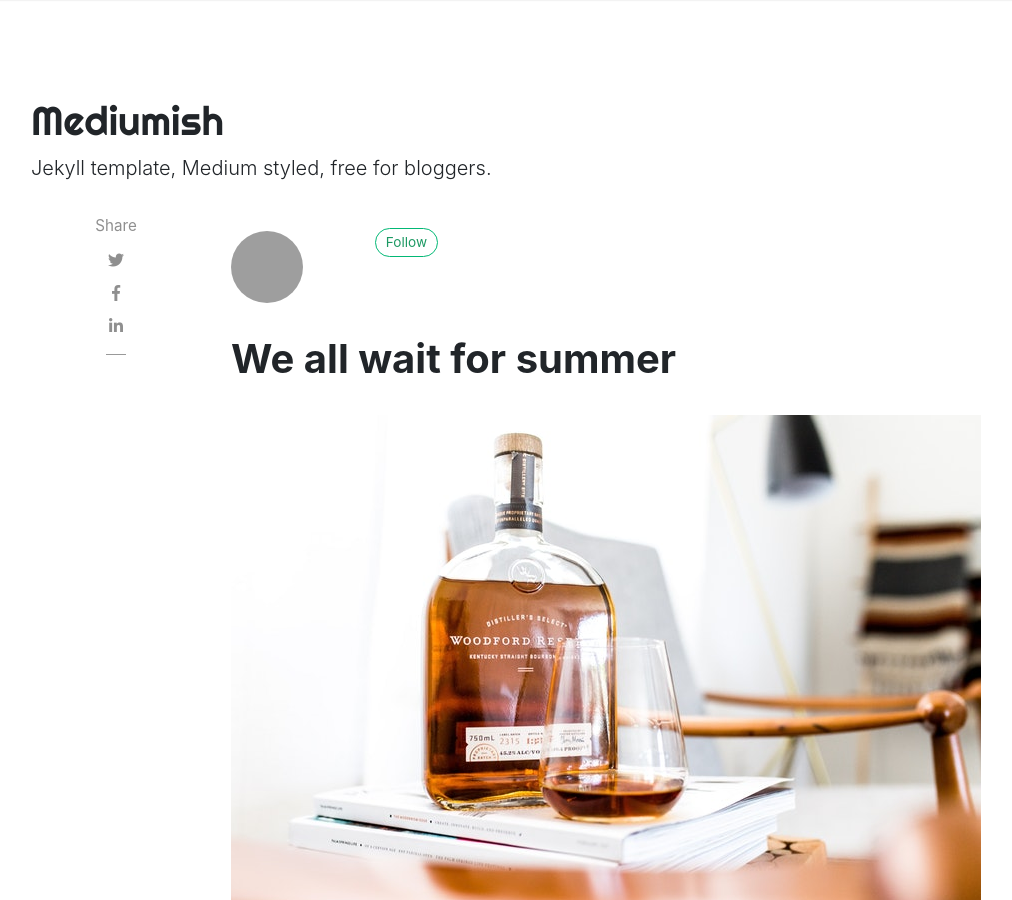
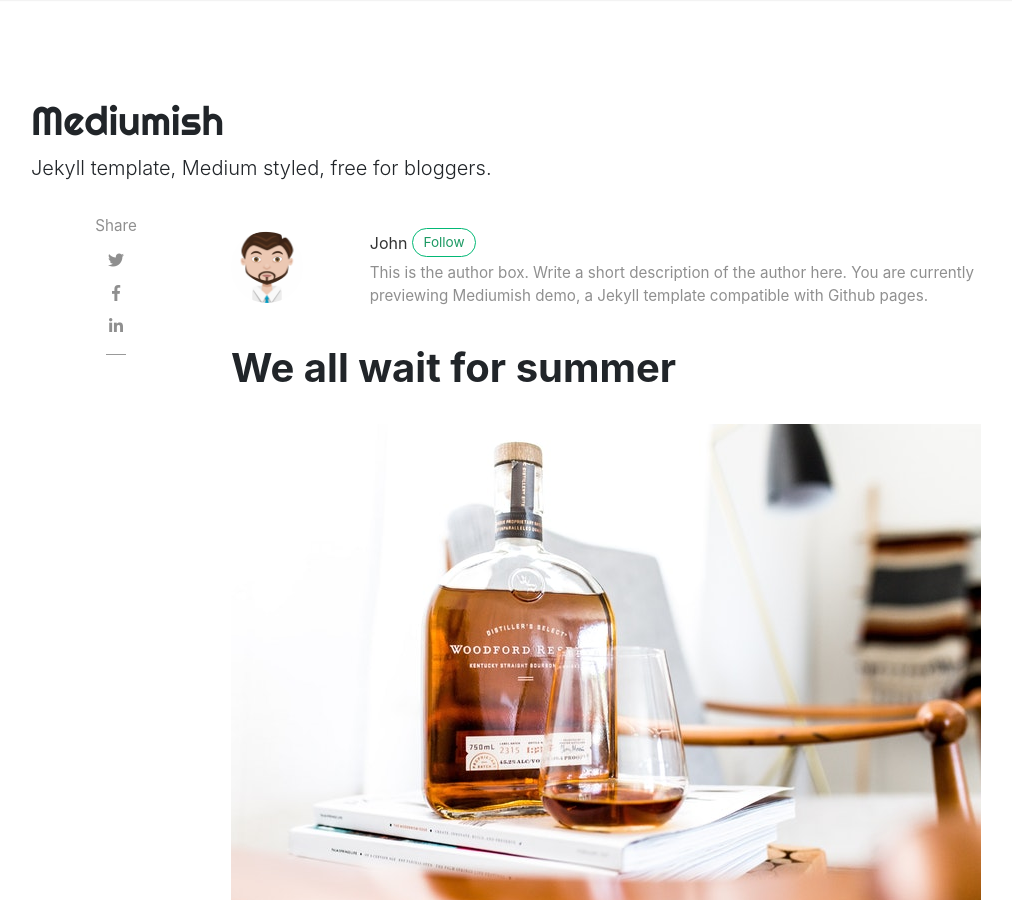
Before and after one commit to z430/z430.github.io, a Jekyll site: the page built from _posts/2018-01-12-we-all-wait-for-summer.md, in a window 1280 px wide and 900 px high. Shown: the whole window, without its empty margins (54-1066 px from the left). Built offline with Jekyll 4.4.1, drawn with Linux system fonts in a browser that asks for light colours; nearby versions of some CDN libraries; comment, search, counter and statistics services are not loaded; grey boxes are pictures that could not be loaded.

Commit message:
update theme

```diff
--- a/_config.yml
+++ b/_config.yml
@@ -4,23 +4,32 @@ title: "Mediumish"
 description: "Jekyll template, Medium styled, free for bloggers."
 logo: 'assets/images/logo.png'
 favicon: 'assets/images/logo.png'
-baseurl: ''
+baseurl: /mediumish-theme-jekyll
 google_analytics: 'UA-46278016-1'
-disqus: 'xxxx'
+disqus: 'demowebsite'
 mailchimp-list: 'https://wowthemes.us11.list-manage.com/subscribe/post?u=8aeb20a530e124561927d3bd8&amp;id=8c3d2d214b'
 include: ["_pages"]
 permalink: /:title/
 
 # Authors
 authors:
-  mays:
-    name: Mays
-    display_name: z430
+  sal:
+    name: Sal
+    display_name: Sal
     gravatar: e56154546cf4be74e393c62d1ae9f9d4
-    email: maystya@gmail.com
-    web: https://www.z430.github.io
-    twitter: https://twitter.com/maystya
-    description: "Writing Blog/Article just for FUN"
+    email: wowthemesnet@gmail.com
+    web: https://www.wowthemes.net
+    twitter: https://twitter.com/wowthemesnet
+    description: "Author of Mediumish, a Bootstrap Medium styled template available for WordPress, HTML, Ghost and Jekyll. You are currently previewing Jekyll template demo."
+  john:
+    name: John
+    display_name: John
+    avatar: 'assets/images/avatar.png'
+    gravatar: b1cc14991db7a456fcd761680bbc8f81
+    email: wowthemesnet@gmail.com
+    web: https://www.wowthemes.net
+    twitter: https://twitter.com/wowthemesnet
+    description: "This is the author box. Write a short description of the author here. You are currently previewing Mediumish demo, a Jekyll template compatible with Github pages."
 
 # Plugins
 plugins:
@@ -54,8 +63,8 @@ kramdown:
 
 # Adsense (change to "enabled" to activate, also your client id and ad slot. Create a new ad unit from your Adsense account to get the slot.)
 adsense: "disabled"
-adsense-data-ad-client: ""
-adsense-data-ad-slot: ""
+adsense-data-ad-client: "ca-pub-3412143450191416"
+adsense-data-ad-slot: "1363087678"
 
 # Lazy Images ("enabled" or "disabled")
 lazyimages: "disabled"
--- a/style.scss
+++ /dev/null
@@ -1,289 +0,0 @@
----
----
-
-//
-// IMPORTS
-//
-
-@import "reset";
-@import "variables";
-// Syntax highlighting @import is at the bottom of this file
-
-/**************/
-/* BASE RULES */
-/**************/
-
-html {
-  font-size: 100%;
-}
-
-body {
-	background: $white;
-  font: 18px/1.4 $helvetica;
-  color: $darkGray;
-}
-
-.container {
-  margin: 0 auto;
-  max-width: 740px;
-  padding: 0 10px;
-  width: 100%;
-}
-
-h1, h2, h3, h4, h5, h6 {
-  font-family: $helveticaNeue;
-  color: $darkerGray;
-  font-weight: bold;
-
-  line-height: 1.7;
-  margin: 1em 0 15px;
-  padding: 0;
-
-  @include mobile {
-    line-height: 1.4;
-  }
-}
-
-h1 {
-  font-size: 30px;
-  a {
-    color: inherit;
-  }
-}
-
-h2 {
-  font-size: 24px;
-}
-
-h3 {
-  font-size: 20px;
-}
-
-h4 {
-  font-size: 18px;
-  color: $gray;
-}
-
-p {
-  margin: 15px 0;
-}
-
-a {
-  color: $blue;
-  text-decoration: none;
-	cursor: pointer;
-  &:hover, &:active {
-    color: $blue;
-  }
-}
-
-ul, ol {
-  margin: 15px 0;
-  padding-left: 30px;
-}
-
-ul {
-  list-style-type: disc;
-}
-
-ol {
-  list-style-type: decimal;
-}
-
-ol ul, ul ol, ul ul, ol ol {
-  margin: 0;
-}
-
-ul ul, ol ul {
-  list-style-type: circle;
-}
-
-em, i {
-  font-style: italic;
-}
-
-strong, b {
-  font-weight: bold;
-}
-
-img {
-  max-width: 100%;
-}
-
-// Fixes images in popup boxes from Google Translate
-.gmnoprint img {
-  max-width: none;
-}
-
-.date {
-  font-style: italic;
-  color: $gray;
-}
-
-// Specify the color of the selection
-::-moz-selection {
-  color: $black;
-  background: $lightGray;
-}
-::selection {
-  color: $black;
-  background: $lightGray;
-}
-
-// Nicolas Gallagher's micro clearfix hack
-// http://nicolasgallagher.com/micro-clearfix-hack/
-.clearfix:before,
-.clearfix:after {
-    content: " ";
-    display: table;
-}
-
-.clearfix:after {
-    clear: both;
-}
-
-/*********************/
-/* LAYOUT / SECTIONS */
-/*********************/
-
-//
-// .masthead
-//
-
-.wrapper-masthead {
-  margin-bottom: 50px;
-}
-
-.masthead {
-  padding: 20px 0;
-  border-bottom: 1px solid $lightGray;
-
-  @include mobile {
-    text-align: center;
-  }
-}
-
-.site-avatar {
-  float: left;
-  width: 70px;
-  height: 70px;
-  margin-right: 15px;
-
-  @include mobile {
-    float: none;
-    display: block;
-    margin: 0 auto;
-  }
-
-  img {
-    border-radius: 5px;
-  }
-}
-
-.site-info {
-  float: left;
-
-  @include mobile {
-    float: none;
-    display: block;
-    margin: 0 auto;
-  }
-}
-
-.site-name {
-  margin: 0;
-  color: $darkGray;
-  cursor: pointer;
-  font-family: $helveticaNeue;
-  font-weight: 300;
-  font-size: 28px;
-  letter-spacing: 1px;
-}
-
-.site-description {
-  margin: -5px 0 0 0;
-  color: $gray;
-  font-size: 16px;
-
-  @include mobile {
-    margin: 3px 0;
-  }
-}
-
-nav {
-  float: right;
-  margin-top: 23px; // @TODO: Vertically middle align
-  font-family: $helveticaNeue;
-  font-size: 18px;
-
-  @include mobile {
-    float: none;
-    margin-top: 9px;
-    display: block;
-    font-size: 16px;
-  }
-
-  a {
-    margin-left: 20px;
-    color: $darkGray;
-    text-align: right;
-    font-weight: 300;
-    letter-spacing: 1px;
-
-    @include mobile {
-      margin: 0 10px;
-      color: $blue;
-    }
-  }
-}
-
-//
-// .main
-//
-
-.posts > .post {
-  padding-bottom: 2em;
-  border-bottom: 1px solid $lightGray;
-}
-
-.posts > .post:last-child {
-  padding-bottom: 1em;
-  border-bottom: none;
-}
-
-.post {
-  blockquote {
-    margin: 1.8em .8em;
-    border-left: 2px solid $gray;
-    padding: 0.1em 1em;
-    color: $gray;
-    font-size: 22px;
-    font-style: italic;
-  }
-
-  .comments {
-    margin-top: 10px;
-  }
-
-  .read-more {
-    text-transform: uppercase;
-    font-size: 15px;
-  }
-}
-
-.wrapper-footer {
-  margin-top: 50px;
-  border-top: 1px solid #ddd;
-  border-bottom: 1px solid #ddd;
-  background-color: $lightGray;
-}
-
-footer {
-  padding: 20px 0;
-  text-align: center;
-}
-
-// Settled on moving the import of syntax highlighting to the bottom of the CSS
-// ... Otherwise it really bloats up the top of the CSS file and makes it difficult to find the start
-@import "highlights";
-@import "svg-icons";
```
Also changed, not shown: 404.md (deleted, +0 -9 lines), 1 other file.
